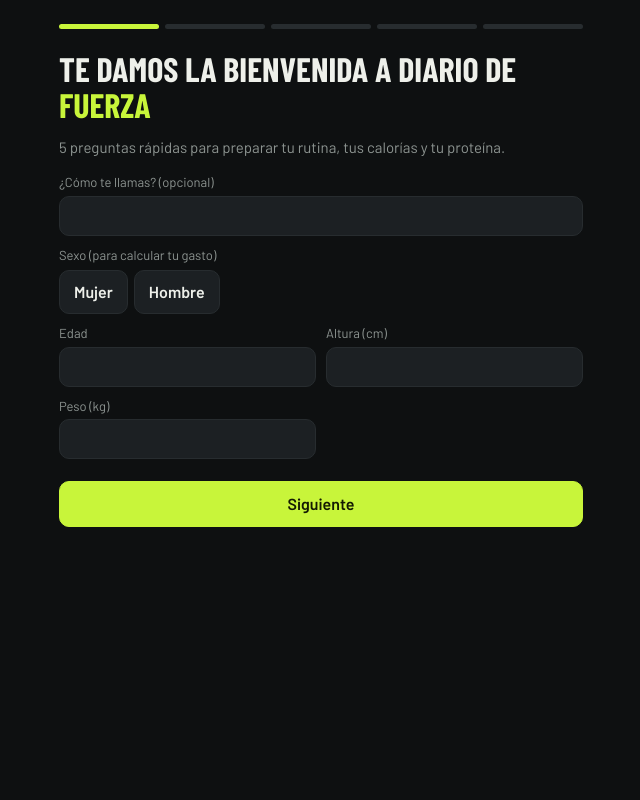
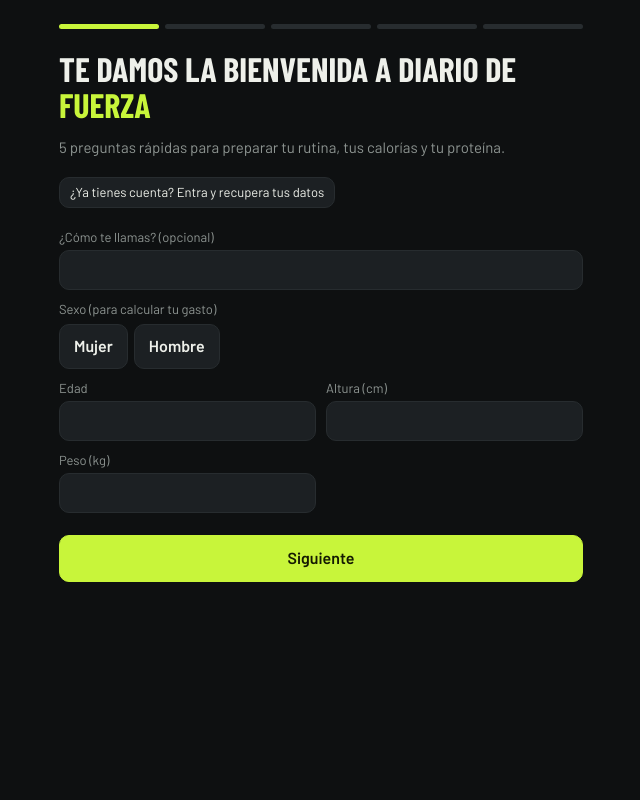
Before and after one commit to roabuigues82-eng/diario_fuerza, a plain HTML site: page index.html in a window 1280 px wide. Shown: the top 800 px of the page, without its empty margins (319-959 px from the left). Drawn offline with nearby package versions, Linux system fonts and the light colour scheme.

Commit message:
Set Supabase URL and anon key
Updated Supabase URL and anon key for project configuration.

```diff
--- a/index.html
+++ b/index.html
@@ -1389,8 +1389,8 @@ function cargarPlantilla(key,cardio){
    CUENTA Y COPIA EN LA NUBE (Supabase)
    ===================================================================== */
 // ⚠️ Pega aquí los datos de tu proyecto (Supabase → Project Settings → API). La clave "anon" es pública: la protección la dan las reglas (RLS).
-const SUPABASE_URL = "";
-const SUPABASE_ANON_KEY = "";
+const SUPABASE_URL = "https://pzkznsisxgcyiemdfutw.supabase.co/rest/v1/";
+const SUPABASE_ANON_KEY = "eyJhbGciOiJIUzI1NiIsInR5cCI6IkpXVCJ9.eyJpc3MiOiJzdXBhYmFzZSIsInJlZiI6InB6a3puc2lzeGdjeWllbWRmdXR3Iiwicm9sZSI6ImFub24iLCJpYXQiOjE3OTU1OTk4NzEsImV4cCI6MjExMTE3NTg3MX0.eqYpIDCenlm7wwXrzzCNJnMBoUGR4jXL17AcuCA8v9c";
 const NUBE_OK = !!(SUPABASE_URL && SUPABASE_ANON_KEY);
 let sb=null, sbUser=null, subidaTimer=null, nubeEstado="", ultimaBajada=0, wizardTrasLogin=false;
 const SYNC_KEY="diarioFuerza.sync";
```
